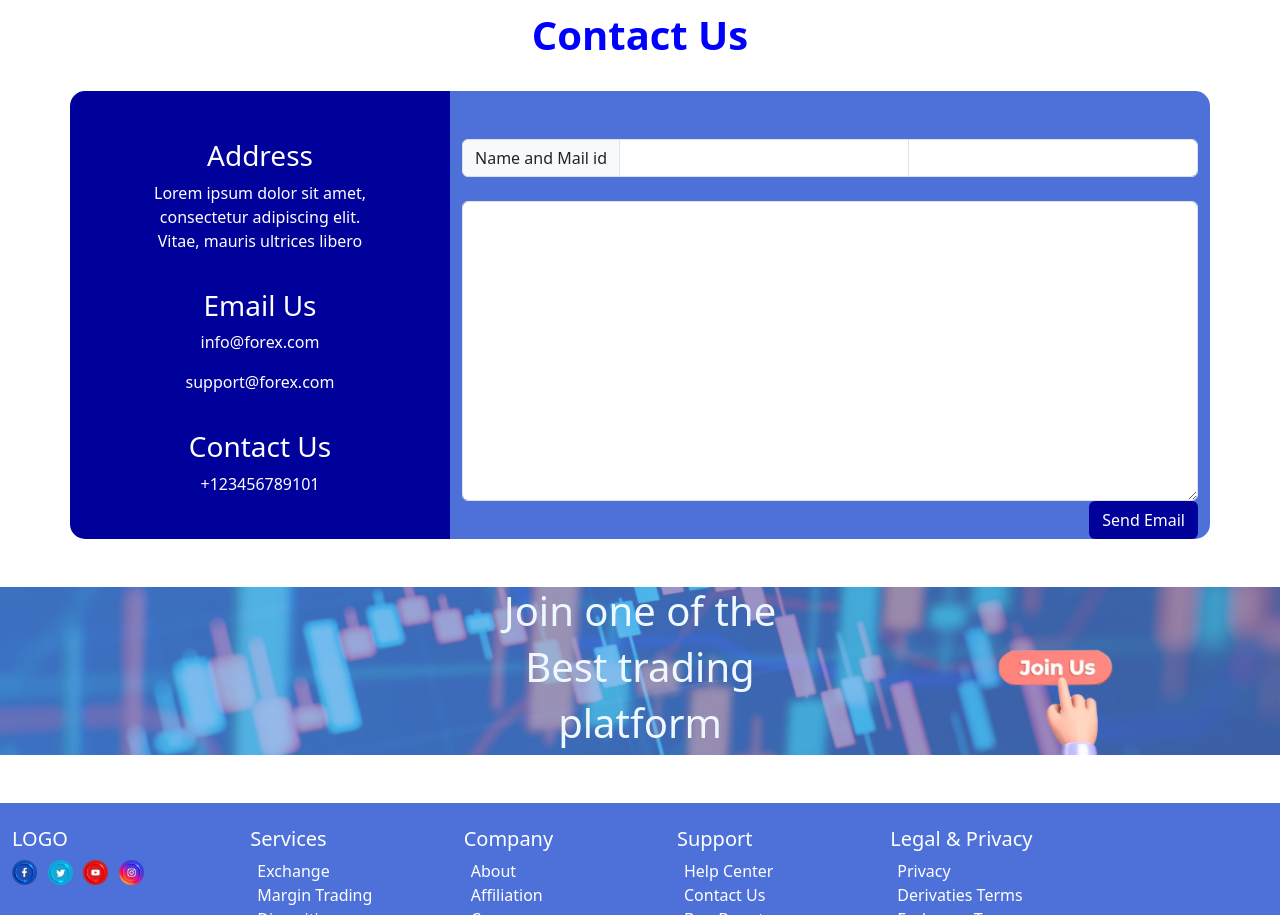
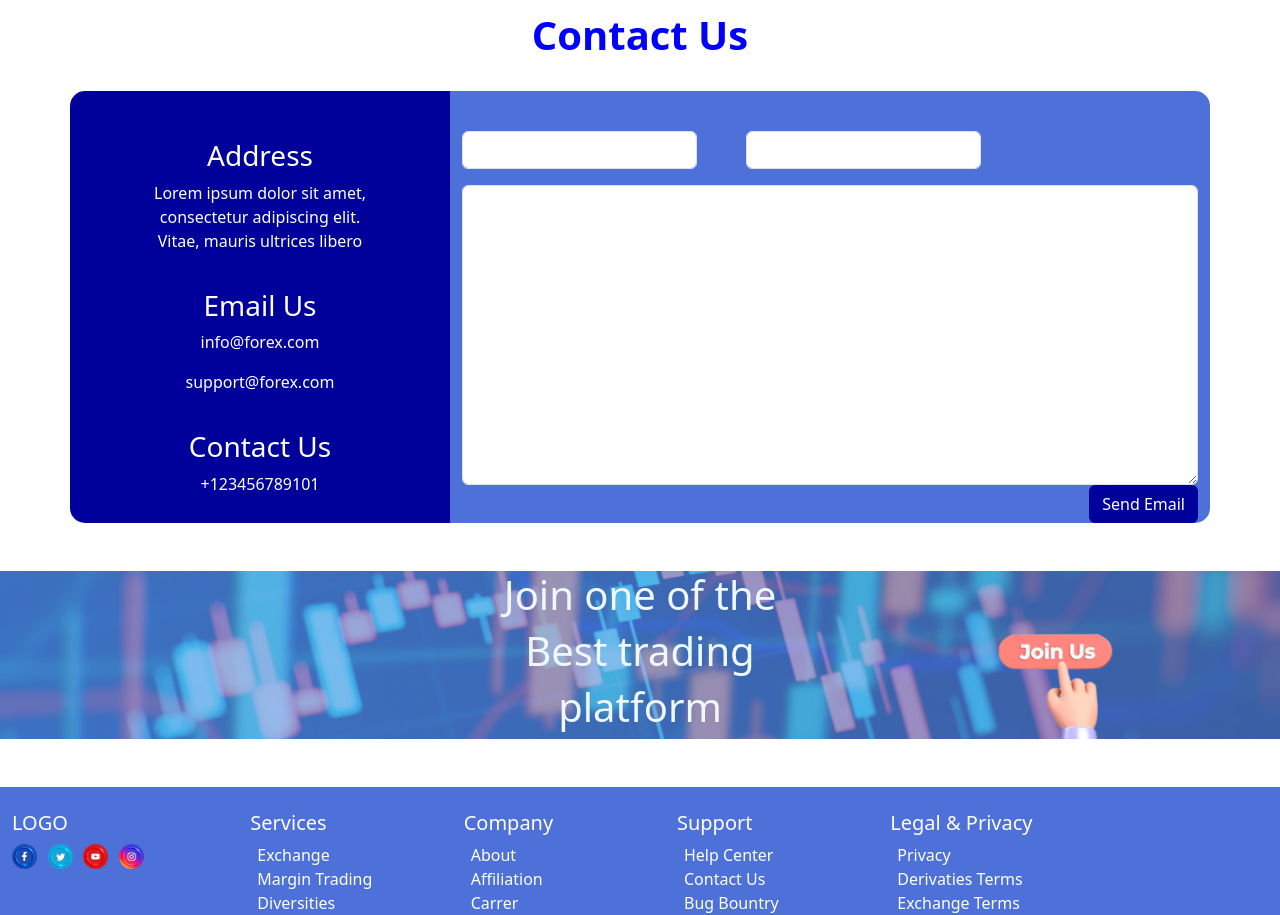
Before and after one commit to Madhusriram2000/forexdemosite7, a plain HTML site: page about.html in a window 1280 px wide. Shown: the part 1827-2742 px from the top of the page. Drawn offline with nearby package versions, Linux system fonts and the light colour scheme.

Commit message:
new form

```diff
--- a/about.html
+++ b/about.html
@@ -217,14 +217,21 @@
                         </div>
                     </div>
                     <div class="col-lg-8 col-md-8 col-sm-12 text-center mails">
-                        <div>
-                            <div class="input-group  mt-5 mb-4 nms">
-                                <span class="input-group-text">Name and Mail id</span>
-                                <input type="text" aria-label="First name" class="form-control ml-3">
-                                <input type="text" aria-label="Last name" class="form-control">
+                        <!-- <div>
+                            <div class="input-group  mt-5 mb-4 nms row">
+                                <input type="text" aria-label="First name" class="form-control ml-3 ">
+                                <input type="text" aria-label="Last name" class="form-control ">
                             </div>
-                        </div>
-                        <div class="form-floating tdx">
+                        </div> -->
+                        <form class="row g-3 mt-4">
+                            <div class="col-md-4">
+                              <input type="text" class="form-control" id="validationDefault01" value="" required>
+                            </div>&nbsp;&nbsp;&nbsp;&nbsp;&nbsp;&nbsp;&nbsp;&nbsp;
+                            <div class="col-md-4">
+                              <input type="text" class="form-control" id="validationDefault02" value="" required>
+                            </div>
+                        </form>
+                        <div class="form-floating tdx mt-3">
                             <textarea class="form-control" placeholder="" id="floatingTextarea2"
                                 style="height:300px;"></textarea>
                             <label for="floatingTextarea2"></label>
```
